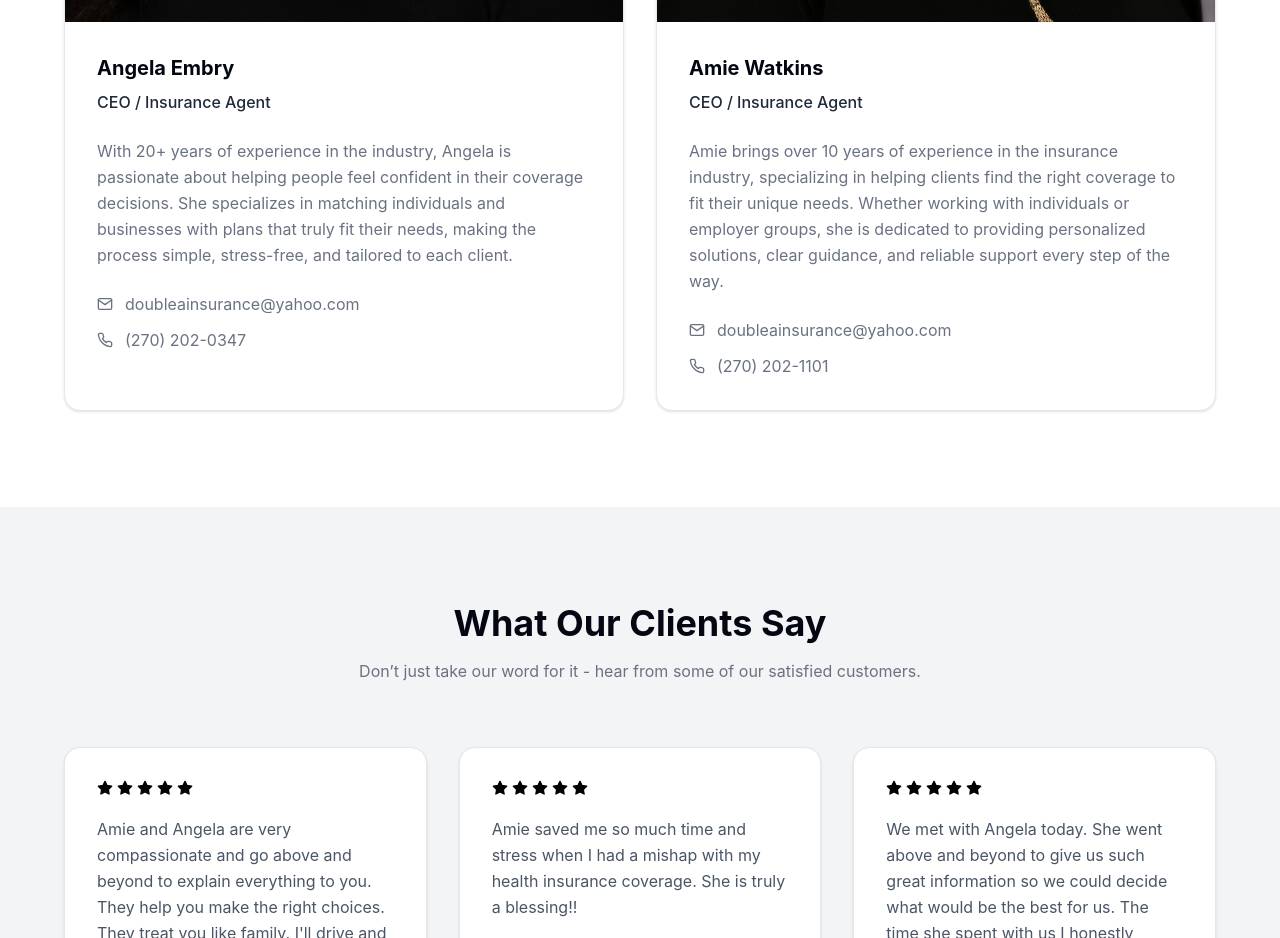
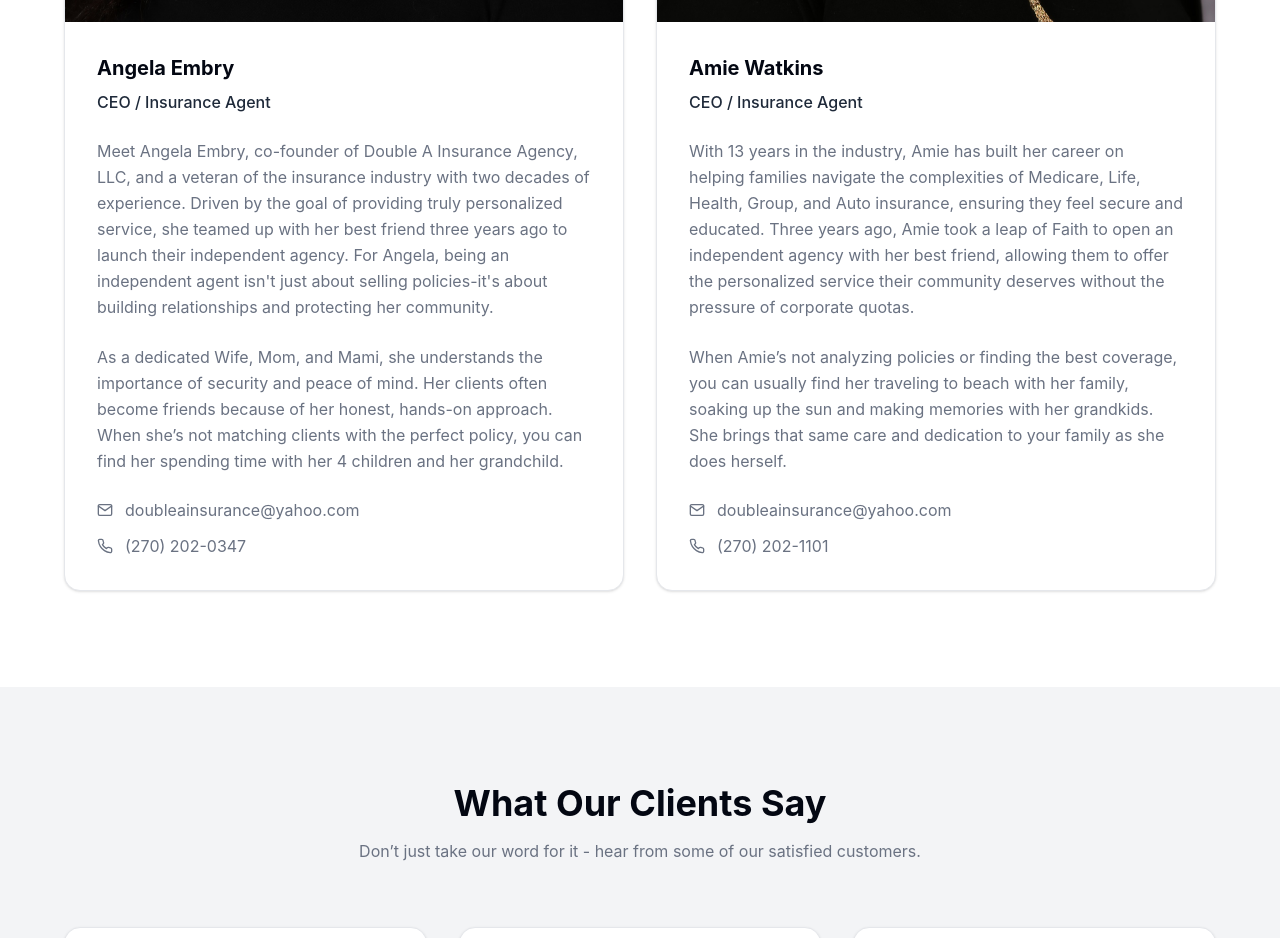
Before and after one commit to widner0623/double-a-insurance-website, a React (Vite) app in the folder client/: page / in a window 1280 px wide. Shown: the part 3880-4818 px from the top of the page. Built offline with nearby package versions, Linux system fonts and the light colour scheme.

Commit message:
bio change requested

```diff
--- a/client/src/components/Team.jsx
+++ b/client/src/components/Team.jsx
@@ -7,7 +7,8 @@ function Team() {
     {
       name: "Angela Embry",
       title: "CEO / Insurance Agent",
-      bio: "With 20+ years of experience in the industry, Angela is passionate about helping people feel confident in their coverage decisions. She specializes in matching individuals and businesses with plans that truly fit their needs, making the process simple, stress-free, and tailored to each client.",
+      bio: "Meet Angela Embry, co-founder of Double A Insurance Agency, LLC, and a veteran of the insurance industry with two decades of experience. Driven by the goal of providing truly personalized service, she teamed up with her best friend three years ago to launch their independent agency. For Angela, being an independent agent isn't just about selling policies-it's about building relationships and protecting her community.",
+      about: "As a dedicated Wife, Mom, and Mami, she understands the importance of security and peace of mind. Her clients often become friends because of her honest, hands-on approach. When she’s not matching clients with the perfect policy, you can find her spending time with her 4 children and her grandchild. ",
       email: "doubleainsurance@yahoo.com",
       phone: "(270) 202-0347",
       image: angelaImg,
@@ -15,7 +16,8 @@ function Team() {
     {
       name: "Amie Watkins",
       title: "CEO / Insurance Agent",
-      bio: "Amie brings over 10 years of experience in the insurance industry, specializing in helping clients find the right coverage to fit their unique needs. Whether working with individuals or employer groups, she is dedicated to providing personalized solutions, clear guidance, and reliable support every step of the way.",
+      bio: "With 13 years in the industry, Amie has built her career on helping families navigate the complexities of Medicare, Life, Health, Group, and Auto insurance, ensuring they feel secure and educated. Three years ago, Amie took a leap of Faith to open an independent agency with her best friend, allowing them to offer the personalized service their community deserves without the pressure of corporate quotas.",
+      about: "When Amie’s not analyzing policies or finding the best coverage, you can usually find her traveling to beach with her family, soaking up the sun and making memories with her grandkids. She brings that same care and dedication to your family as she does herself.",
       email: "doubleainsurance@yahoo.com",
       phone: "(270) 202-1101",
       image: amieImg,
@@ -61,6 +63,10 @@ function Team() {
                   {agent.bio}
                 </p>
 
+                 <p className="mt-6 leading-relaxed text-gray-500">
+                  {agent.about}
+                </p>
+
                 <div className="mt-6 space-y-3 text-gray-500">
                   <p className="flex items-center gap-3">
                     <FiMail />
```
